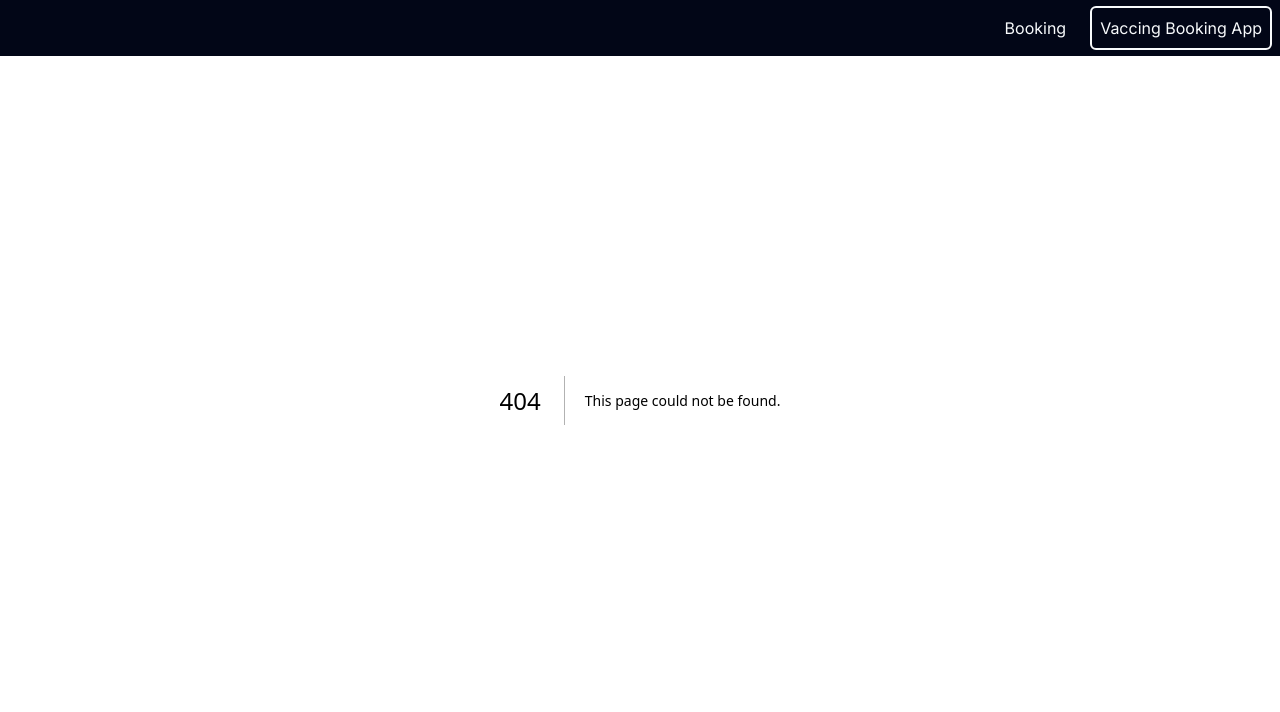
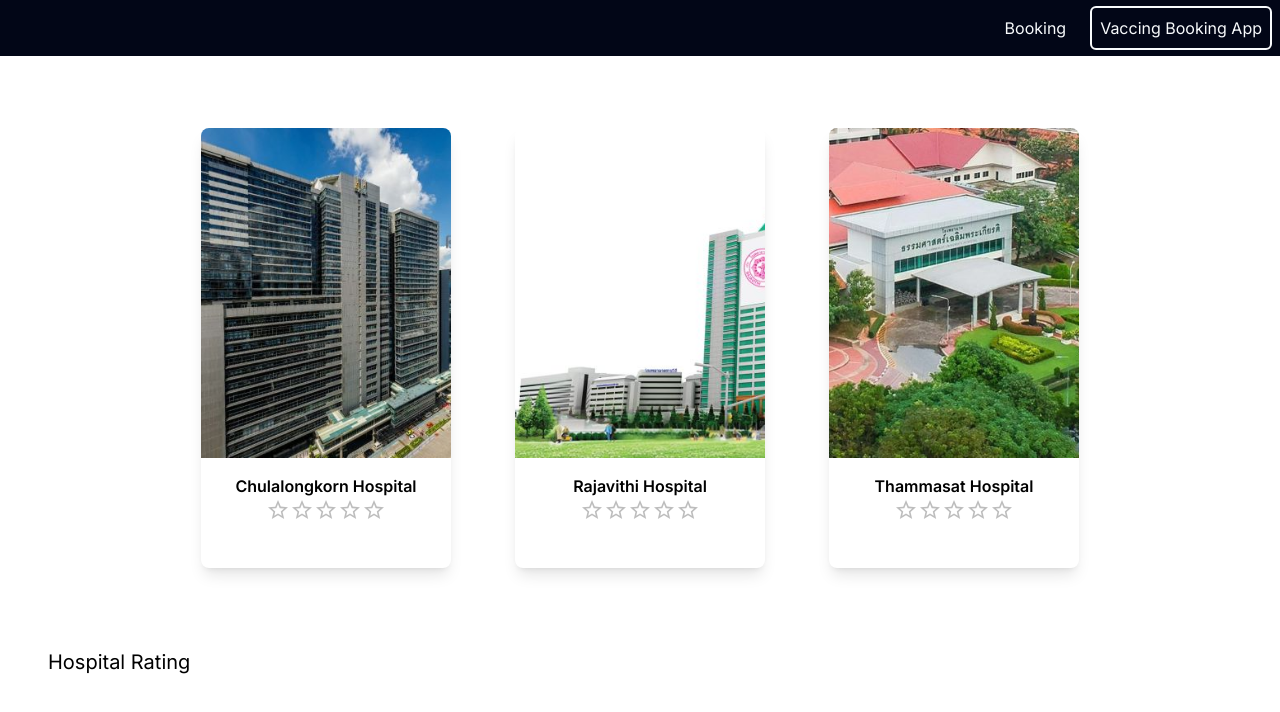
Before and after one commit to ChanathipK/2110507-ChanathipKulsirilak-Assignment-vaccine-book-app, a Next.js app: page /hospital in a window 1280 px wide. Before the commit this address had no page. Shown: the top 712 px of the page. Built offline with nearby package versions, Linux system fonts and the light colour scheme.

Commit message:
asgmt07 complete

```diff
--- /dev/null
+++ b/src/app/(hospitalinfo)/hospital/[hid]/page.tsx
@@ -0,0 +1,35 @@
+import Image from "next/image";
+
+export default function Page({ params }: { params: { hid: string }}) {
+    type HospitalBasicInfo = {
+        name: string,
+        imgSrc: string
+    }
+    const hospitalMap = new Map<string,HospitalBasicInfo>();
+    hospitalMap.set("001", {name: "Chulalongkorn Hospital", imgSrc: "/images/chula.jpg"});
+    hospitalMap.set("002", {name: "Rajavithi Hospital", imgSrc: "/images/rajavithi.jpg"});
+    hospitalMap.set("003", {name: "Thammasat Hospital", imgSrc: "/images/thammasat.jpg"})
+
+    return (
+        <div className="pt-16 flex flex-col justify-center items-center">
+            <div className="bg-slate-800 mt-10 w-3/4 min-w-[700px] h-[500px] rounded-xl flex justify-between shadow-xl transition duration-200 hover:shadow-2xl">
+                <div className="w-2/5 h-full relative rounded-s-xl">
+                    <Image
+                    src={hospitalMap.get(params.hid)!.imgSrc}
+                    alt={hospitalMap.get(params.hid)!.name}
+                    fill={true}
+                    objectFit="cover"
+                    className="rounded-s-xl"
+                    />
+                </div>
+                <div className="w-3/5 h-full rounded-e-xl px-8 py-12">
+                    <h1 className="text-3xl text-center text-slate-50">{hospitalMap.get(params.hid)!.name}</h1>
+                </div>
+            </div>
+        </div>
+    );
+}
+
+export async function generateStaticParams() {
+    return [{hid: "001"}, {hid: "002"}, {hid: "003"}];
+}
--- /dev/null
+++ b/src/app/(hospitalinfo)/hospital/page.tsx
@@ -0,0 +1,9 @@
+import CardPanel from "@/components/CardPanel";
+
+export default () => {
+    return (
+        <div className="pt-14">
+            <CardPanel />
+        </div>
+    )
+}
--- a/src/app/page.tsx
+++ b/src/app/page.tsx
@@ -1,11 +1,12 @@
 import Banner from '@/components/MainBanner';
 import CardPanel from '@/components/CardPanel';
+import NavigateButton from '@/components/NavigateButton';
 
 export default function Home() {
   return (
     <main className="w-full mt-14">
       <Banner />
-      <CardPanel />
+      <NavigateButton prompt="View hospitals" path="/hospital" />
     </main>
   )
 }
--- a/src/components/Card.tsx
+++ b/src/components/Card.tsx
@@ -1,19 +1,26 @@
 import Image from 'next/image';
+import Link from 'next/link';
 import { Rating } from '@mui/material';
 import React from 'react';
 
-export default ({hospitalName, imgSrc, onRating}: {hospitalName: string, imgSrc: string, onRating: Function}) => {
+export default ({hospitalName, imgSrc, onRating, id}: {hospitalName: string, imgSrc: string, onRating: Function, id: string}) => {
     const [rating, setRating] = React.useState<number | null>(null);
     return (
         <div className="px-0 py-0 rounded-lg text-justify h-[440px] w-[20%] max-w-[300px] flex flex-col items-center min-w-[250px] flex-wrap">
             <div className="w-full h-[75%] relative rounded-t-lg">
-                <Image
+                <Link
+                href={"/hospital/" + id}
+                prefetch={true}
+                >
+                    <Image
                     src={imgSrc}
                     alt={hospitalName + "'s image"}
                     fill={true}
                     objectFit='cover'
-                    className="rounded-lg"
-                />
+                    className="rounded-t-lg"
+                    />
+                </Link>
+
             </div>
             <h1 className="font-semibold mt-4">{hospitalName}</h1>
             <Rating
--- a/src/components/CardPanel.tsx
+++ b/src/components/CardPanel.tsx
@@ -16,25 +16,40 @@
             newState.delete(action.hospitalName);
             return newState;
         }
-
         return new Map<string, number>();
     }
 
     const [ratingMap, dispatchRating] = useReducer(ratingReducer, new Map<string, number>());
 
-    console.log(ratingMap);
+    type Hospital = {
+        id: string,
+        name: string,
+        imgSrc: string
+    }
+
+    let hospitalArray: Hospital[] = [
+        {id: "001", name: "Chulalongkorn Hospital", imgSrc: "/images/chula.jpg"},
+        {id: "002", name: "Rajavithi Hospital", imgSrc: "/images/rajavithi.jpg"},
+        {id: "003", name: "Thammasat Hospital", imgSrc: "/images/thammasat.jpg"}
+    ];
+
+    let hospitalCard = hospitalArray.map((hospital) => {
+        return (
+            <CardFrame>
+                <Card
+                hospitalName={hospital.name}
+                imgSrc={hospital.imgSrc}
+                onRating={(hospitalName: string, rating: number) => dispatchRating({type: "add", hospitalName: hospitalName, rating: rating})}
+                id={hospital.id}
+                />
+            </CardFrame>
+        )
+    })
+
     return (
         <div>
             <div className="w-full flex justify-center mt-10">
-                <CardFrame>
-                <Card hospitalName='Chulalongkorn Hospital' imgSrc='/images/chula.jpg' onRating={(hospitalName: string, rating: number) => dispatchRating({type: "add", hospitalName: hospitalName, rating: rating})} />
-                </CardFrame>
-                <CardFrame>
-                <Card hospitalName='Rajavithi Hospital' imgSrc='/images/rajavithi.jpg' onRating={(hospitalName: string, rating: number) => dispatchRating({type: "add", hospitalName: hospitalName, rating: rating})} />
-                </CardFrame>
-                <CardFrame>
-                <Card hospitalName='Thammasat Hospital' imgSrc='/images/thammasat.jpg' onRating={(hospitalName: string, rating: number) => dispatchRating({type: "add", hospitalName: hospitalName, rating: rating})} />
-                </CardFrame>
+                {hospitalCard}
             </div>
             <div className="ml-12 mt-12 mb-8">
                 <h2 className="text-xl">Hospital Rating</h2>
--- /dev/null
+++ b/src/components/NavigateButton.tsx
@@ -0,0 +1,21 @@
+'use client'
+import { useRouter } from "next/navigation";
+
+export default function NavigateButton({prompt, path} : {prompt: string, path: string}) {
+    const router = useRouter();
+    router.prefetch(path);
+    return (
+        <div className="flex flex-row-reverse px-14 mt-4">
+            <button
+            className="bg-slate-800 text-slate-50 px-4 py-2 rounded-md shadow transition duration-200 hover:shadow-md"
+            onClick={(e)=>{
+                e.preventDefault();
+                e.stopPropagation();
+                router.push(path);
+            }}
+            >
+                {prompt}
+            </button>
+        </div>
+    );
+}
```
